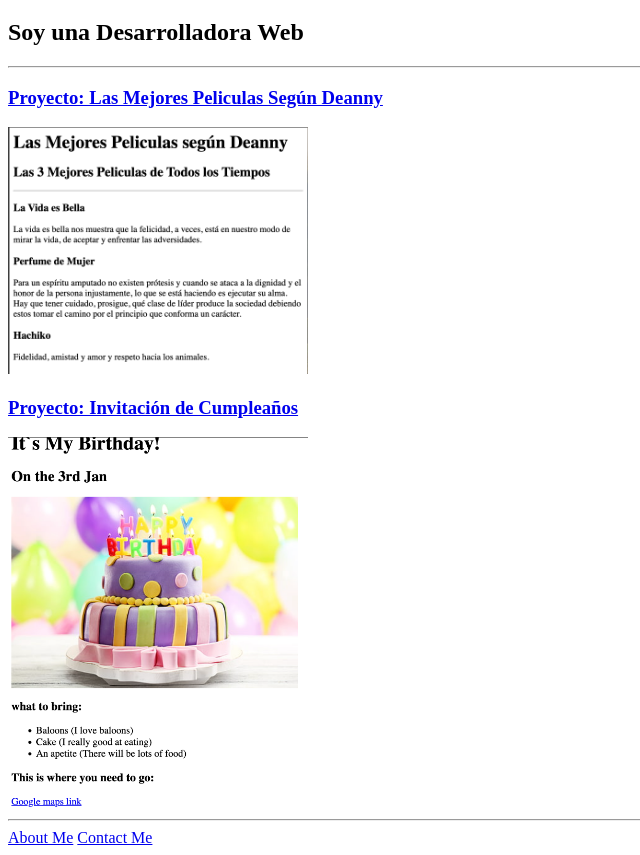
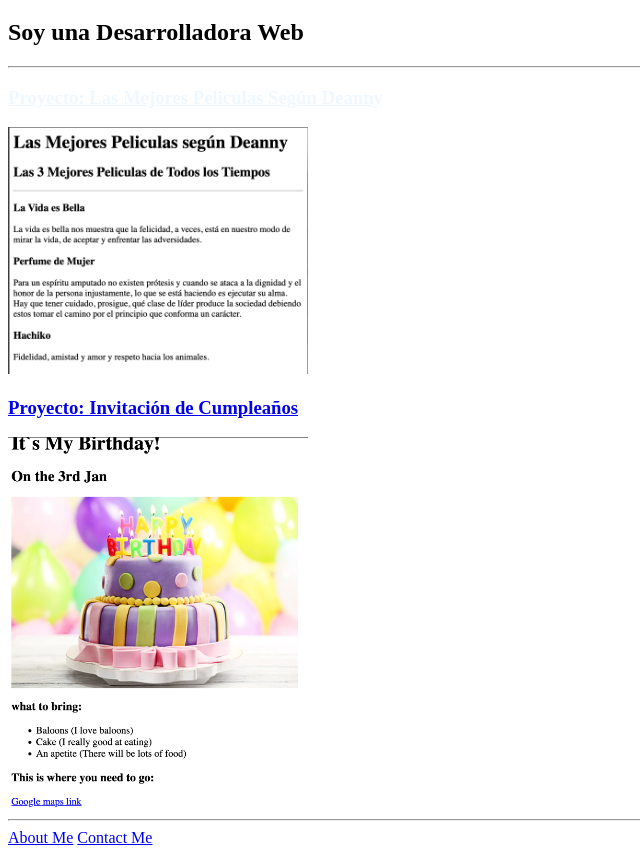
Before and after one commit to Deabruces/html-portfolio, a plain HTML site: page index.html in a window 1280 px wide. Shown: the part 61-916 px from the top of the page, without its empty margins (0-640 px from the left). Drawn offline with Linux system fonts and the light colour scheme.

Commit message:
feat(index.html): color changed

```diff
--- a/index.html
+++ b/index.html
@@ -8,7 +8,7 @@
     <h1>Portafolio de Deanny</h1>
     <h2>Soy una Desarrolladora Web</h2>
     <hr />
-    <a href="./public/movie-ranking.html"><h3>Proyecto: Las Mejores Peliculas Según Deanny</h3></a>
+    <a href="./public/movie-ranking.html" style="color:aliceblue;"><h3>Proyecto: Las Mejores Peliculas Según Deanny</h3></a>
       <img width="300" height="auto" src="./assets/images/las-mejores-peliculas.png" height="200" alt="Previsualizacion de proyecto lista de 3 peliculas para ver" />
     <a href="./public/birthday-invite.html"><h3>Proyecto: Invitación de Cumpleaños</h3></a>
       <img width="300" height="auto" src="./assets/images/deanny-invitacion-cumpleaños.png" height="200" alt="Previsualización de proyecto invitacion de cumpleaños" />
```
